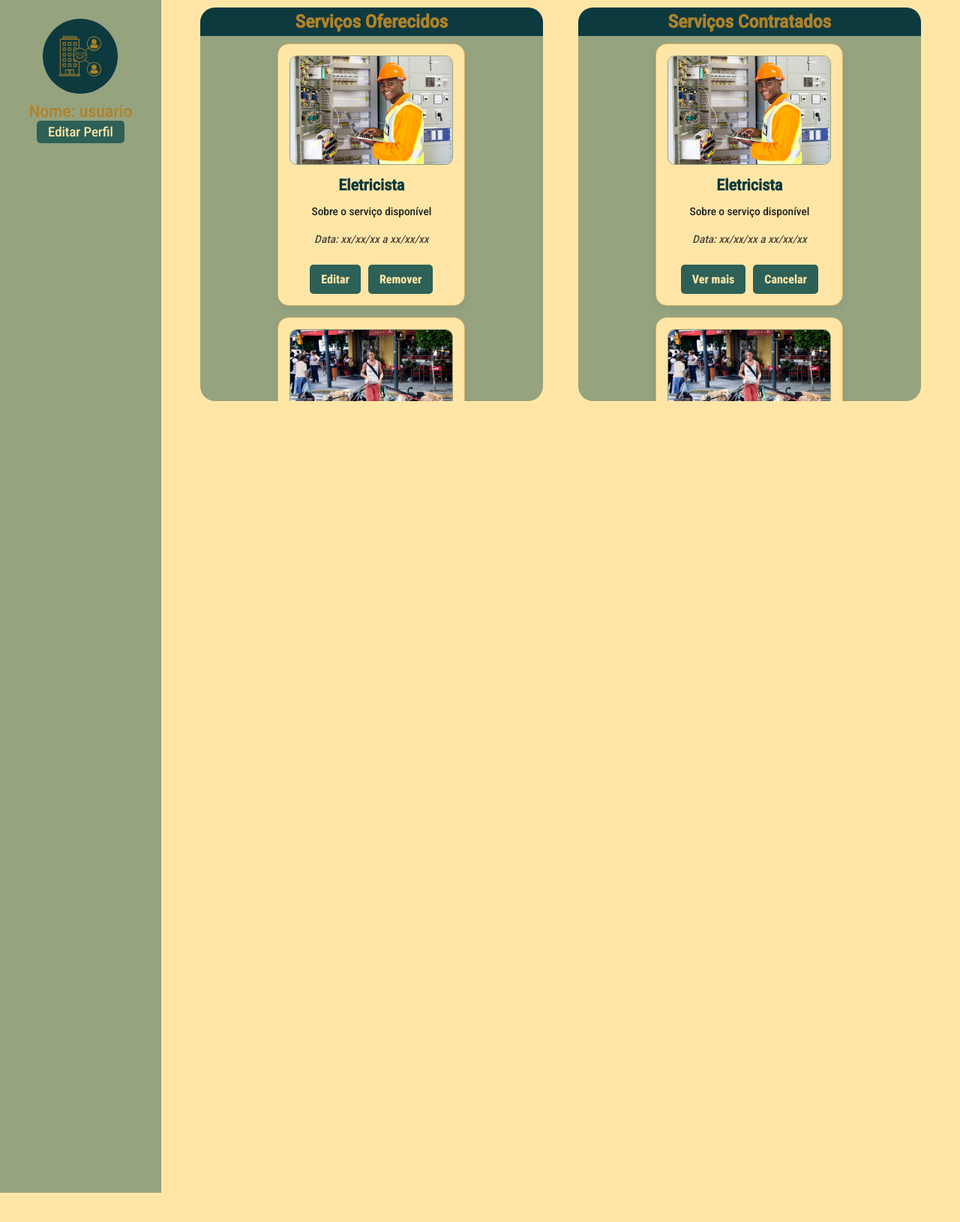
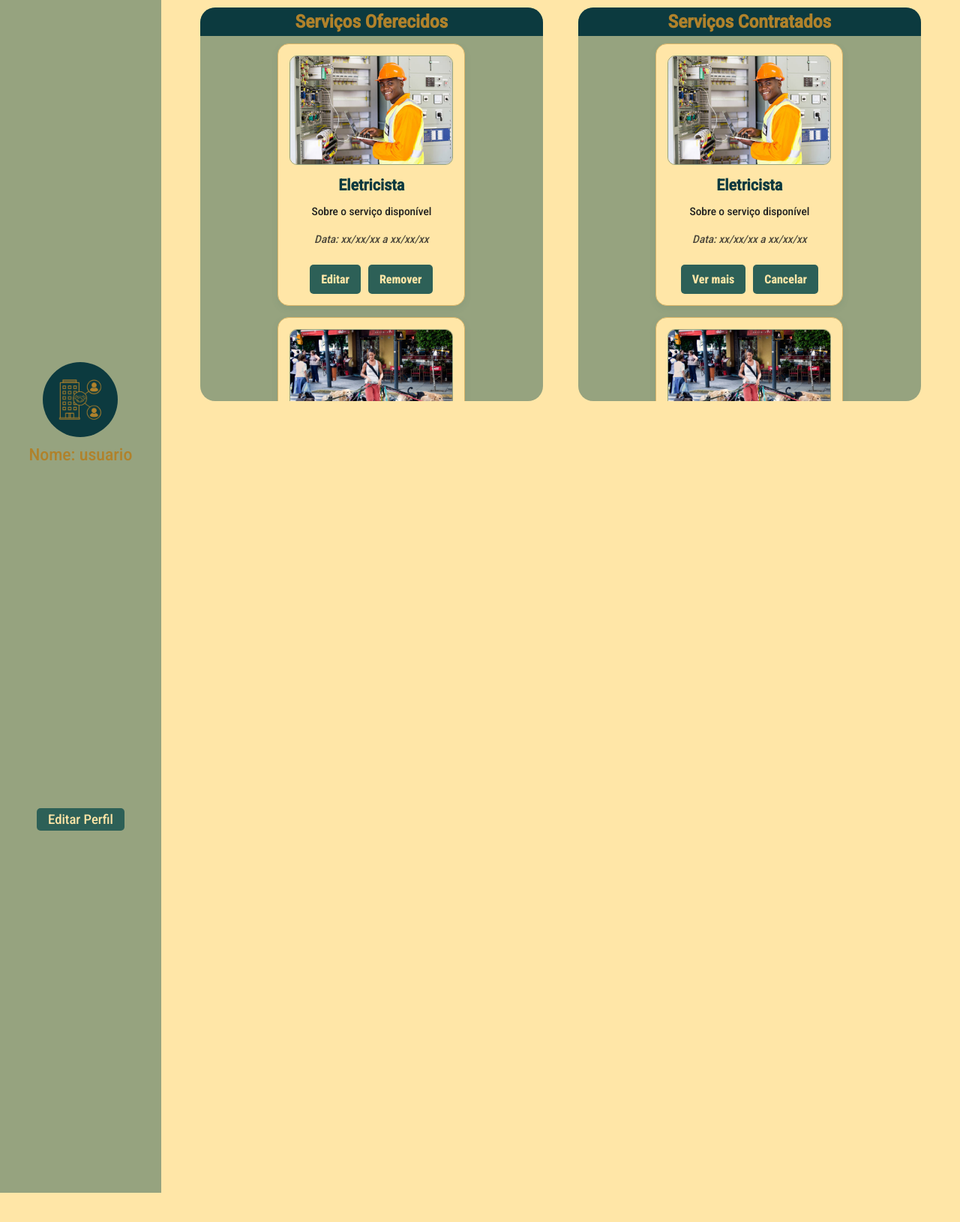
Before and after one commit to Davi-Oliveria214/TCC-Apoi-me, a PHP site: page /usuario.html in a window 1280 px wide. Shown: the part 64-1694 px from the top of the page at 75% size. Run offline with PHP 8.4, Linux system fonts and the light colour scheme.

Commit message:
Testando meios de telas de usuario

```diff
--- a/css/style.css
+++ b/css/style.css
@@ -162,6 +162,7 @@ input[type="text"] {
 
 #menu-navegacao img {
   width: 70px;
+  border-radius: 50%;
 }
 
 .fundo-menu {
--- a/usuario.html
+++ b/usuario.html
@@ -50,6 +50,7 @@
             display: flex;
             flex-direction: column;
             align-items: center;
+            justify-content: space-evenly;
             padding: 25px 10px;
             font-size: 1.4rem;
             background-color: var(--verde-musgo-palido);
@@ -147,13 +148,13 @@
 
         /* Responsividade */
         @media (max-width: 800px) {
-            .servicos-mostrar{
+            .servicos-mostrar {
                 display: flex;
                 flex-direction: column;
                 align-items: center;
             }
 
-            .servicos-user{
+            .servicos-user {
                 width: 80%;
             }
         }
@@ -165,16 +166,16 @@
                 flex-direction: column;
             }
 
-            .info-user{
+            .info-user {
                 width: 100%;
             }
 
-            .servicos-mostrar{
+            .servicos-mostrar {
                 display: flex;
                 flex-direction: column;
             }
 
-            .servicos-user{
+            .servicos-user {
                 width: 100%;
             }
         }
```
